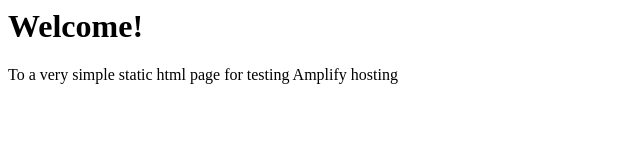
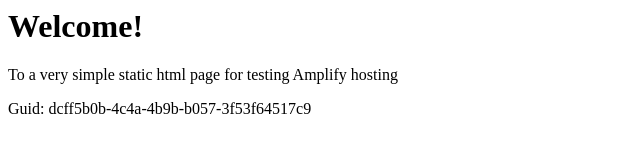
Before and after one commit to aws-aemilia-mxp/Github-PR-Commit-Integration-Test-DoNotTouch-GitHubAutoBuildCanaryTest-v1-preprod-eu-south-1, a website: page src/index.html in a window 1280 px wide. Shown: the whole page, without its empty margins (0-640 px from the left). Drawn offline with Linux system fonts and the light colour scheme.

Commit message:
commit from integ tests

```diff
--- a/src/index.html
+++ b/src/index.html
@@ -1,3 +1,5 @@
+
+
 <html lang="en">
 
 <head>
@@ -10,6 +12,6 @@
 <body>
     <h1>Welcome!</h1>
     <p>To a very simple static html page for testing Amplify hosting</p>
-</body>
+    <p>Guid: dcff5b0b-4c4a-4b9b-b057-3f53f64517c9</p></body>
 
 </html>
```
